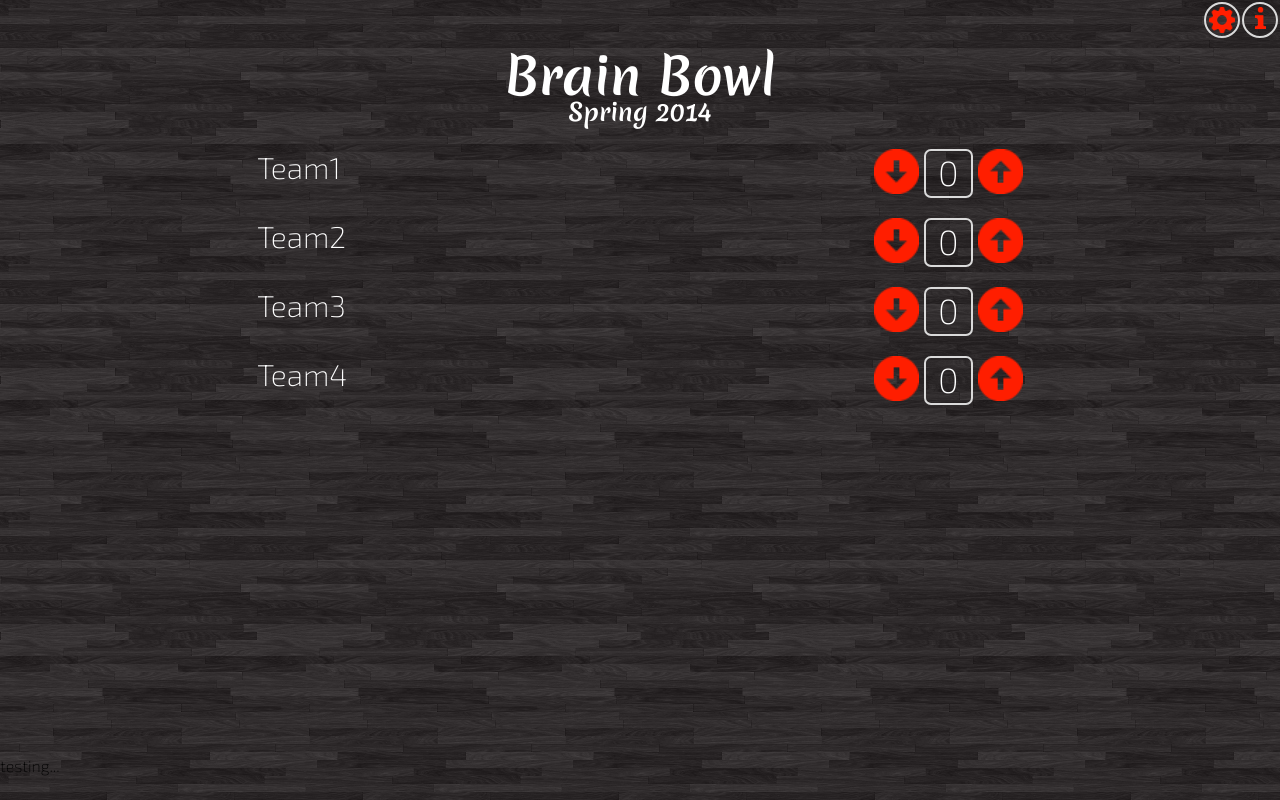
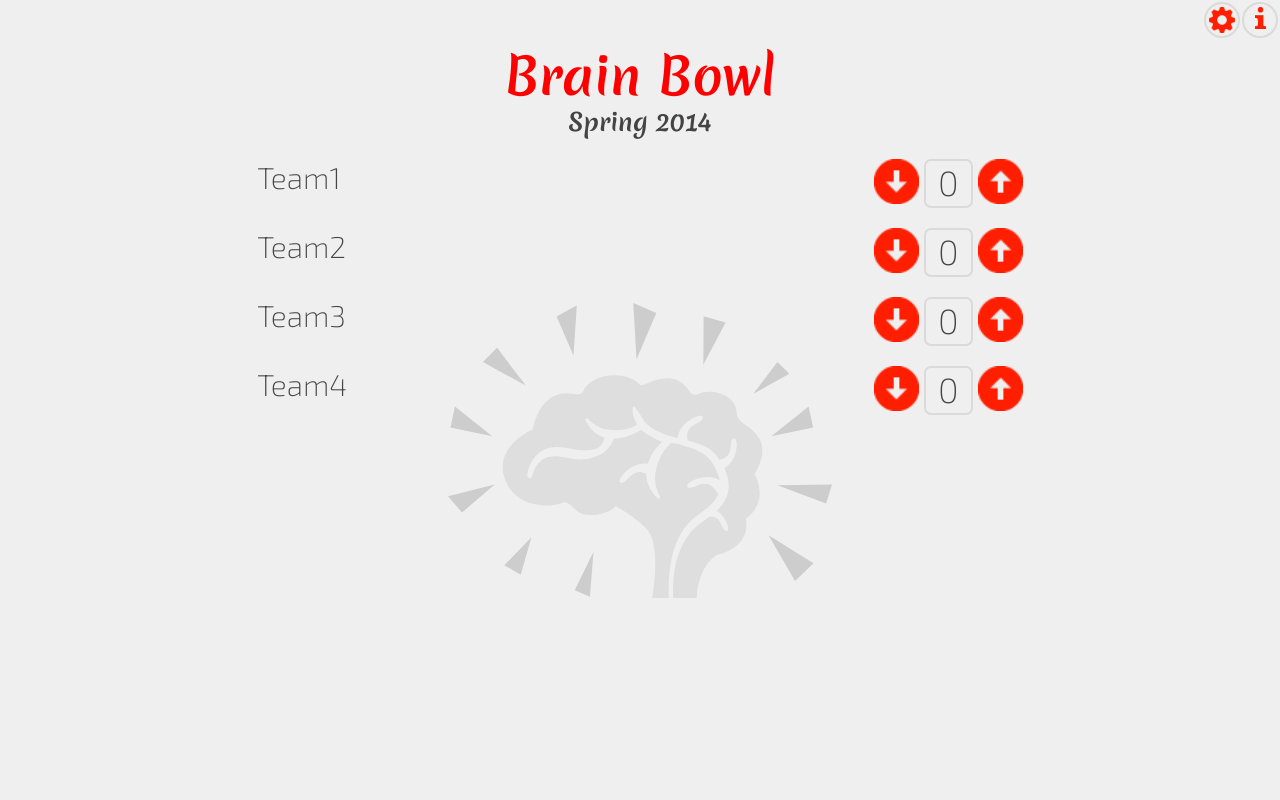
Before and after one commit to fdalvi/brainbowlscorer, a plain HTML site: page index.html in a window 1280 px wide. Drawn offline with Linux system fonts and the light colour scheme.

Commit message:
Changed design

```diff
--- a/css/main.css
+++ b/css/main.css
@@ -1,8 +1,14 @@
 body
 {
 	/* Background from http://backgrounds.mysitemyway.com/ */
-	background-image: url("../media/background.jpg");
-	background-repeat: repeat;
+	background-image: url("../media/background/icon_13678.svg");/*background.jpg");*/
+
+	background-color: #efefef;
+
+	background-repeat: no-repeat;
+	background-size: 30%;
+	background-position: center 60%;
+
 }
 
 /* Responsive Footer */
@@ -33,18 +39,21 @@ body {
 h1, h2
 {
 	font-family: 'Merienda', cursive;
-	color: white;
+	color: red;
 	text-align: center;
 }
 
+
 h1
 {
+	/*margin-top: -10px;*/
 	font-size: 50px;
 }
 
 h2
 {
-	margin-top: -50px;
+	color: #444444;
+	margin-top: -40px;
 }
 
 #teams
@@ -52,7 +61,7 @@ h2
 	margin-left: auto;
 	margin-right: auto;
 	width: 60%;
-	color: white;
+	color: #444444;
 	font-size: 30px;
 }
 
--- a/index.html
+++ b/index.html
@@ -62,7 +62,7 @@
 			</div>
 		</div>
 		<div id="footer" class="thinfont">
-			<p> testing...</p>
+			<p> </p>
 		</div>
 	</div>
 	<div id="settings-dialog" class="reveal-modal">
```
Also changed, not shown: media/background/icon_13678.png (added), media/background/icon_13678.svg (added), 1 other file.
